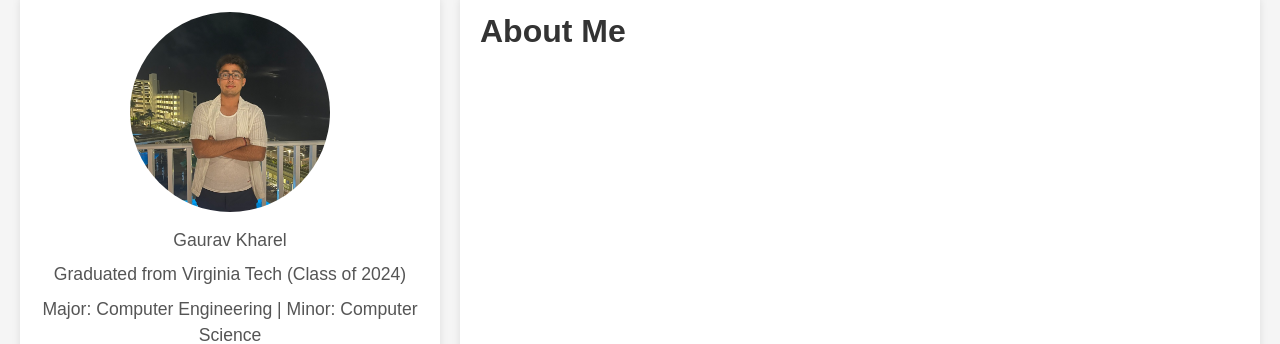
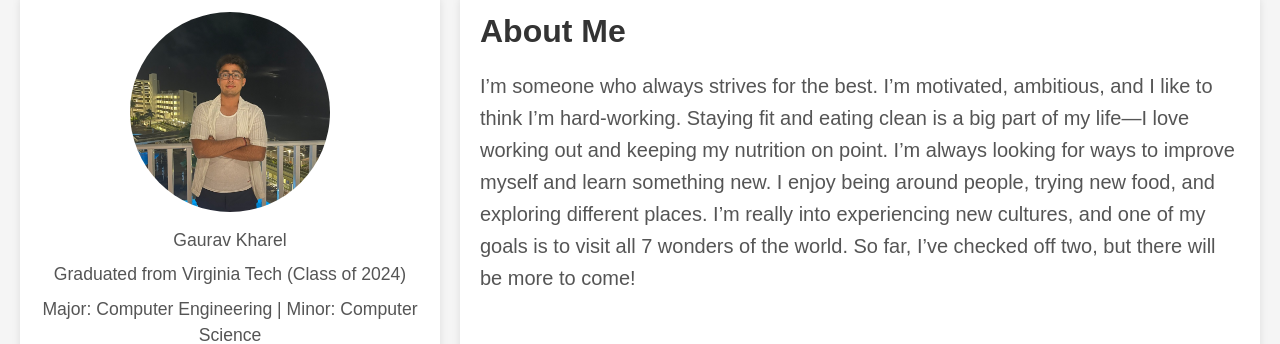
Before and after one commit to Kharelg24/MyPortfolio, a React (Create React App) app: page /aboutMe in a window 1280 px wide. Shown: the part 134-478 px from the top of the page. Built offline with nearby package versions, Linux system fonts and the light colour scheme; no server answers.

Commit message:
Added about me description

```diff
--- a/src/components/Personal.jsx
+++ b/src/components/Personal.jsx
@@ -18,6 +18,9 @@ function Personal(){
 
             <section className="aboutMe">
                 <h2>About Me</h2>
+                <p>
+                I’m someone who always strives for the best. I’m motivated, ambitious, and I like to think I’m hard-working. Staying fit and eating clean is a big part of my life—I love working out and keeping my nutrition on point. I’m always looking for ways to improve myself and learn something new. I enjoy being around people, trying new food, and exploring different places. I’m really into experiencing new cultures, and one of my goals is to visit all 7 wonders of the world. So far, I’ve checked off two, but there will be more to come!
+                </p>
 
             </section>
             </div>
--- a/src/styles/personal.css
+++ b/src/styles/personal.css
@@ -1,4 +1,3 @@
-/* General Styles */
 * {
     margin: 0;
     padding: 0;
@@ -33,7 +32,6 @@ a {
     margin-top: 20px;
 }
 
-/* Self Portrait */
 .selfPortrait {
     flex: 1;
     min-width: 250px;
@@ -74,7 +72,7 @@ a {
 }
 
 .aboutMe p {
-    font-size: 1rem;
+    font-size: 1.25rem;
     line-height: 1.6;
     color: #555;
     margin-bottom: 20px;
```
